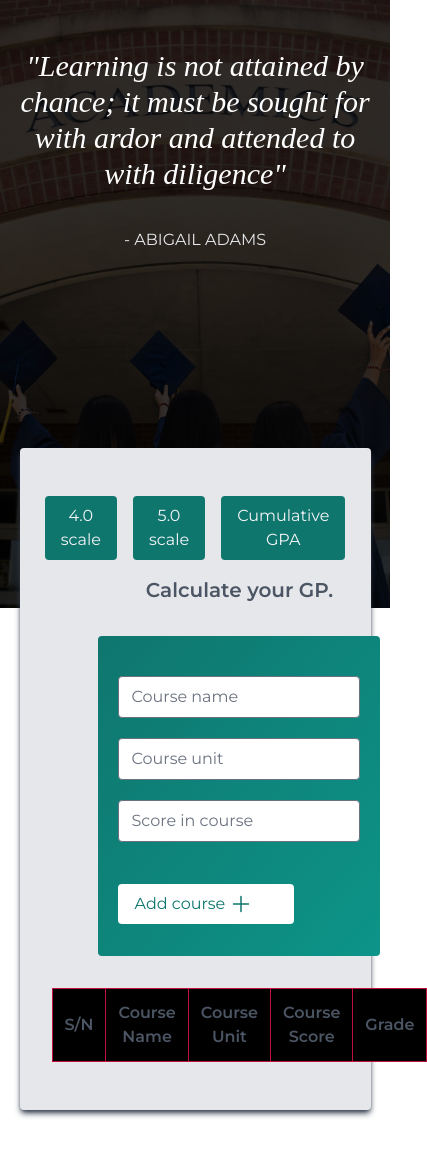
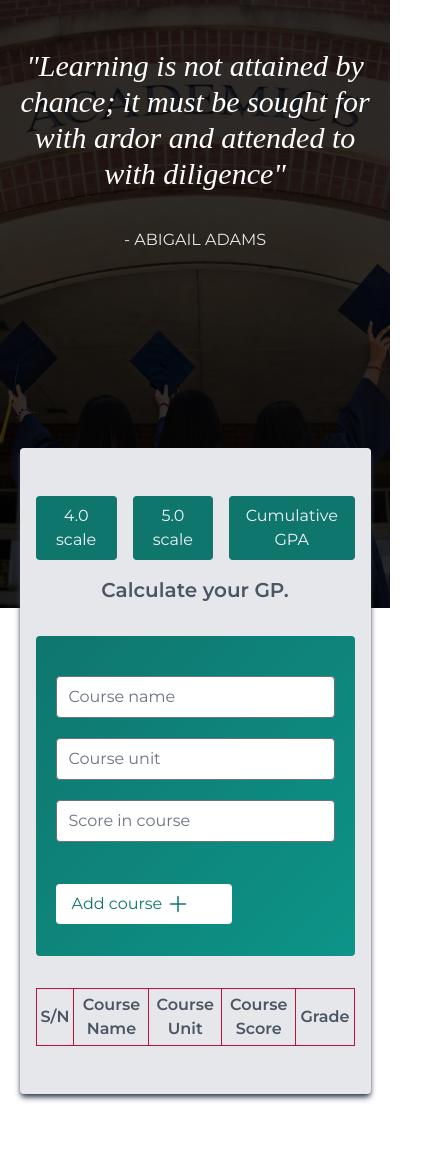
Before and after one commit to NathanaelBenjamin/cgpa-calculator, a React (Create React App) app: page / in a window 390 px wide. Shown: the whole page, 427 px wide, since content can reach past the window. Built offline with nearby package versions, Linux system fonts and the light colour scheme; a web font is replaced by a local one.

Commit message:
CSS modifications.

```diff
--- a/src/Components/CALCULATOR_COMPONENTS/Calculator.js
+++ b/src/Components/CALCULATOR_COMPONENTS/Calculator.js
@@ -17,21 +17,37 @@ const Calculator = () => {
         return tableBorder;
     }
 
+    const [ courses, setCourses ] = useState([]);
+
+    const [ parameters, setParameters ] = useState({
+        gradePoints: [],
+        creditUnits: []
+    });
+
+    const [ result, setResult ] = useState(null);
+
+    const handleClearValues = () => {
+        setCourses([])
+        setResult(null)
+        setParameters(() => {
+            return {
+            gradePoint: [],
+            creditUnits: []
+            }
+        })
+    }
+
   return (
     <div className="flex justify-center items-center">
-    <AppContext.Provider value={{ borderStyles, setMode }}>
-        <div className='calculator w-[90%] min-h-[38rem] md:w-10/12 dark:bg-gray-600 bg-gray-200 rounded py-12 px-8 -mt-40 mb-12 shadow-md shadow-gray-700 dark:shadow-gray-400'>
+    <AppContext.Provider value={{ borderStyles, setMode, courses, setCourses, parameters, setParameters, result, setResult, handleClearValues }}>
+        <div className='calculator w-[90%] min-h-[38rem] md:w-10/12 dark:bg-gray-600 bg-gray-200 rounded py-12 px-4 -mt-40 mb-12 shadow-md shadow-gray-700 dark:shadow-gray-400'>
 
             <CalculatorMenu />
 
             <div className="check-gp grid gap-8">
-                <header className='md:col-span-2 mt-4 text-center font-bold text-xl dark:text-gray-200 text-gray-600'>Calculate your GP.
-                </header>
-
-
-                    {mode === "cgpa" ? <CgpaForm /> : (mode === 4 ? <GpaForm scale={4} /> : <GpaForm scale={5} />)}
-
-
+                <h1 className='md:col-span-2 mt-4 text-center font-bold text-xl dark:text-gray-200 text-gray-600'>Calculate your GP.
+                </h1>
+                {mode === "cgpa" ? <CgpaForm /> : (mode === 4 ? <GpaForm scale={4} /> : <GpaForm scale={5} />)}
             </div>
         </div>
         </AppContext.Provider>
--- a/src/Components/CALCULATOR_COMPONENTS/CalculatorMenu.js
+++ b/src/Components/CALCULATOR_COMPONENTS/CalculatorMenu.js
@@ -1,26 +1,31 @@
 import React, { useContext } from 'react';
 import { AppContext } from '../../CONTEXT/AppContext';
 
-const CalculatorMenu = ({ changeMode }) => {
+const CalculatorMenu = () => {
 
-    const { setMode } = useContext(AppContext);
+    const { setMode, handleClearValues } = useContext(AppContext);
+
+    const changeMode = (scale) => {
+        setMode(scale);
+        handleClearValues()
+    }
 
   return (
     <div>
         <div className="scales flex justify-center gap-4">
                 <button className="option four"
                     onClick={() => {
-                        setMode(4)
+                        changeMode(4)
                     }}
                 >4.0 scale</button>
                 <button className="option five"
                     onClick={() => {
-                        setMode(5)
+                        changeMode(5)
                     }}
                 >5.0 scale</button>
                 <button className="option total"
                     onClick={() => {
-                        setMode("cgpa")
+                        changeMode("cgpa")
                     }}
                 >Cumulative GPA</button>
             </div>
--- a/src/Components/CALCULATOR_COMPONENTS/GpaForm.js
+++ b/src/Components/CALCULATOR_COMPONENTS/GpaForm.js
@@ -3,6 +3,7 @@ import { AppContext } from '../../CONTEXT/AppContext';
 import ClearButton from './ClearButton';
 import CalculateButton from './CalculateButton';
 import { categories } from '../../Data/resultClasses';
+import Result from './Result';
 
 const GpaForm = ({ scale }) => {
 
@@ -10,7 +11,7 @@ const GpaForm = ({ scale }) => {
 
     scale === 4 ? grades = [{grade: "F" ,l: 0, u: 44}, {grade: "D" ,l: 45, u: 49}, {grade: "C" ,l: 50, u: 59}, {grade: "B" ,l: 60, u: 69}, {grade: "A" ,l: 70, u: 100}] : grades = [{grade: "F" ,l: 0, u: 39}, {grade: "E" ,l: 40, u: 44}, {grade: "D" ,l: 45, u: 49}, {grade: "C" ,l: 50, u: 59}, {grade: "B" ,l: 60, u: 69}, {grade: "A" ,l: 70, u: 100}];
 
-    const [ courses, setCourses ] = useState([]);
+    const { borderStyles, courses, setCourses, parameters, setParameters, result, setResult, handleClearValues } = useContext(AppContext);
 
     const [ courseDetails, setCourseDetails ] = useState({
         name: "",
@@ -20,12 +21,9 @@ const GpaForm = ({ scale }) => {
         gradePoint: ""
     });
 
-    const [ parameters, setParameters ] = useState({
-        gradePoints: [],
-        creditUnits: []
-    });
 
-    const [ result, setResult ] = useState(null);
+
+
     const [ resultClass, setResultClass ] = useState("");
 
     const assignGrades = (score) => {
@@ -42,8 +40,6 @@ const GpaForm = ({ scale }) => {
             return true;
         });
     }
-
-    const { borderStyles } = useContext(AppContext);
 
     const handleChange = ({name, value}) => {
 
@@ -84,19 +80,15 @@ const GpaForm = ({ scale }) => {
         const totalGradePoints = parameters.gradePoints.reduce((a,b) => a + b);
         const totalCreditUnits = parameters.creditUnits.reduce((a,b) => a + b);
         setResult(() => (totalGradePoints/totalCreditUnits).toFixed(2));
+
         categories.map(item => {
             if(result && result >= item.lowerLimit && result <= item.upperLimit){
                setResultClass(item.class);
             }
             return true;
         });
-        return result;
         }
     }
-
-    // const handleClass = () => {
-
-    // }
 
     const handleSubmit = (event) => {
         event.preventDefault();
@@ -115,8 +107,8 @@ const GpaForm = ({ scale }) => {
     }
 
     return (
-    <div className='flex flex-col items-center md:items-start md:flex-row gap-8'>
-        <form className='bg-teal-700 h-80 py-8 px-5 rounded bg-gradient-to-br from-teal-700 to-teal-600 flex flex-col justify-between w-3/4 md:w-full'
+    <div className='grid grid-cols-1 items-center md:items-start md:grid-cols-2 gap-8'>
+        <form className='bg-teal-700 h-80 py-8 px-5 rounded bg-gradient-to-br from-teal-700 to-teal-600 flex flex-col justify-between md:w-full'
             onSubmit={(event) => handleSubmit(event)}
         >
             <div className="grid gap-1">
@@ -198,21 +190,14 @@ const GpaForm = ({ scale }) => {
 
                     <ClearButton
                         clickFunction={() => {
-                            setCourses([])
-                            setResult(null)
-                            setParameters((prev) => {
-                                return {
-                                gradePoint: [],
-                                creditUnits: []
-                                }
-                            })
+                            handleClearValues()
                         }}
                     />
                 </div>
             }
         </div>
 
-        {result && <p>{result}, {resultClass}</p>}
+        {result && <Result result={result} text={`GPA`} resultClass={resultClass} />}
     </div>
   )
 }
--- a/src/Components/CALCULATOR_COMPONENTS/Result.js
+++ b/src/Components/CALCULATOR_COMPONENTS/Result.js
@@ -12,7 +12,7 @@ const Result = ({ result, text, resultClass }) => {
         Here's your result!
 
         <div>
-            {text}: {result} and you're on {}
+            {text}: {result} {resultClass && <span> and you're on {resultClass}.</span>}
         </div>
     </div>
   )
--- a/src/index.css
+++ b/src/index.css
@@ -43,19 +43,10 @@ button.option:hover{
     transition: all ease-in-out .3s;
 }
 
-@media (max-width: 400px) {
-    table{
-        overflow-x: scroll;
-        background-color: black;
-        color: white;
-        width: 1rem;
-    }
-}
-
 th{
     @apply dark:text-gray-200 text-gray-600;
 }
 
 th, tr, td{
-    @apply p-3;
+    @apply p-1 md:p-2 text-center;
 }
```
